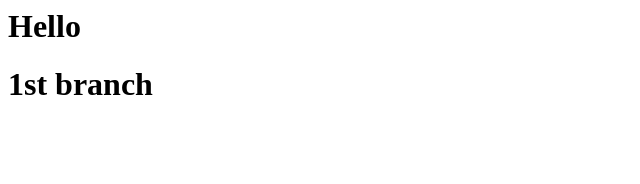
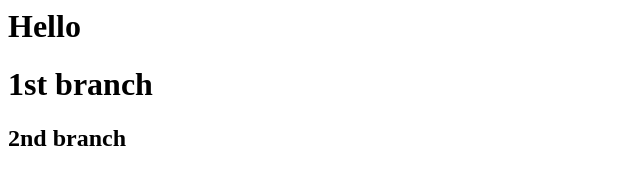
Before and after one commit to debasisd/GitCommand, a plain HTML site: page index.html in a window 1280 px wide. Shown: the whole page, without its empty margins (0-640 px from the left). Drawn offline with Linux system fonts and the light colour scheme.

Commit message:
2nd commit

```diff
--- a/index.html
+++ b/index.html
@@ -1,2 +1,3 @@
 <h1>Hello</h1>
 <h1>1st branch</h1>
+<h2>2nd branch</h2>
```
